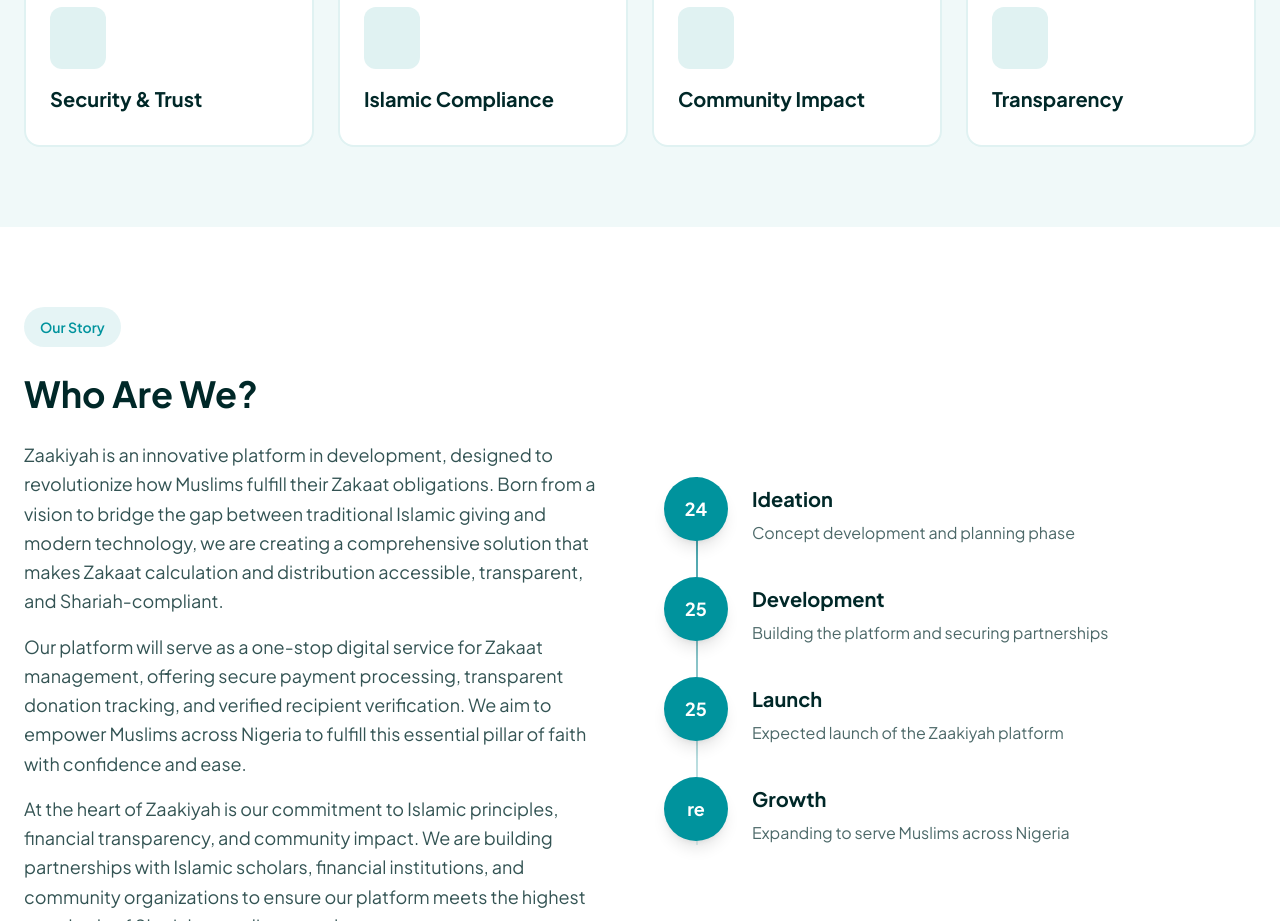
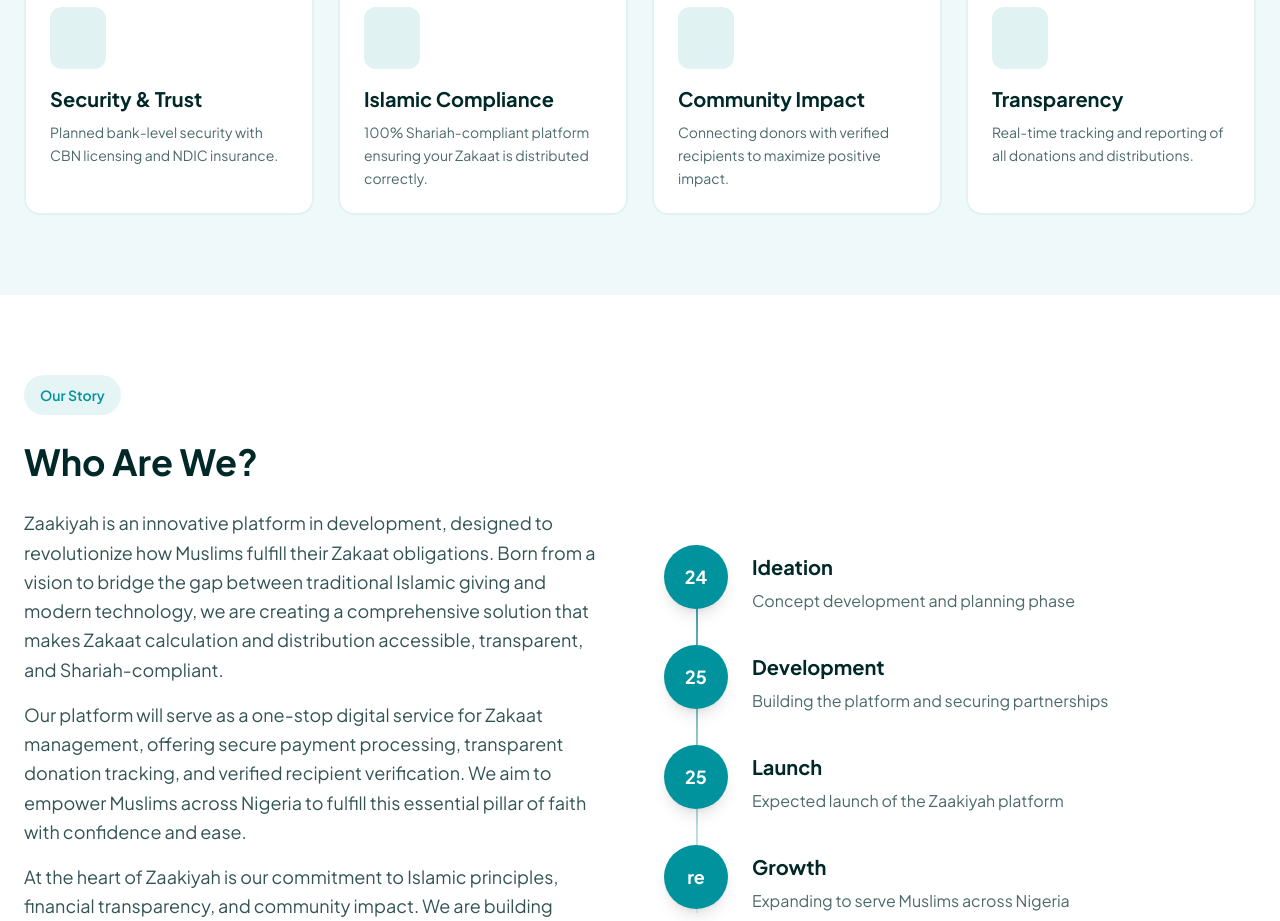
Before and after one commit to Zaakiyah/zaakiyah-website, a React (Vite) app: page /about in a window 1280 px wide. Shown: the part 1180-2101 px from the top of the page. Built offline with nearby package versions, Linux system fonts and the light colour scheme; some icons are missing.

Commit message:
Refactor About and HelpCenter pages for improved code clarity and consistency. Consolidate imports in About.tsx and update description variable for better readability. Remove unused Button import in HelpCenter.tsx.

```diff
--- a/src/pages/About.tsx
+++ b/src/pages/About.tsx
@@ -4,14 +4,7 @@
 import { HugeiconsIcon } from '@hugeicons/react';
 import FAQ from '../components/common/FAQ';
 import { faqItems } from '../data/faqData';
-import {
-	coreValues,
-	milestones,
-	missionData,
-	visionData,
-	aboutStory,
-} from '../data/aboutData';
-import FeatureCard from '../components/common/FeatureCard';
+import { coreValues, milestones, missionData, visionData, aboutStory } from '../data/aboutData';
 
 export function About() {
 	return (
@@ -101,7 +94,7 @@
 									{value.title}
 								</h3>
 								<p className="text-sm text-[#002828]/70 leading-relaxed">
-									{value.desc}
+									{value.description}
 								</p>
 							</div>
 						))}
--- a/src/pages/HelpCenter.tsx
+++ b/src/pages/HelpCenter.tsx
@@ -14,7 +14,6 @@
 	Mail01Icon,
 } from '@hugeicons/core-free-icons';
 import { useState } from 'react';
-import Button from '../components/common/Button';
 import IconWithBg from '../components/common/IconWithBg';
 import FAQAccordion from '../components/common/FAQAccordion';
 import { faqItems } from '../data/faqData';
```
Lines whose indentation alone changed are shown as unchanged.
